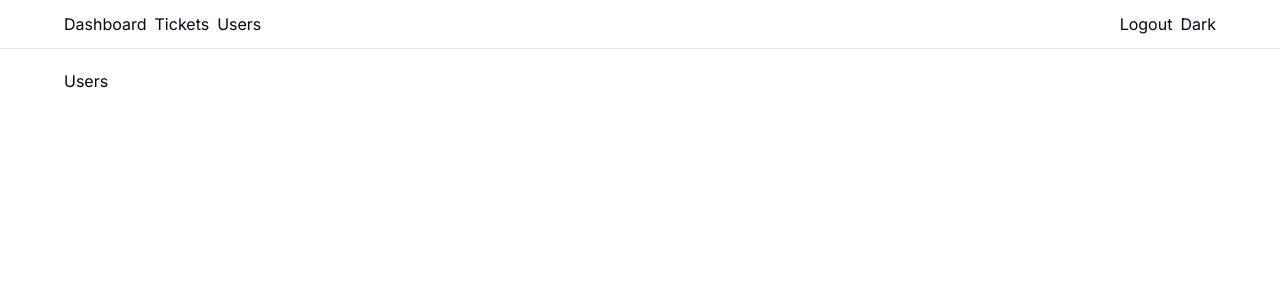
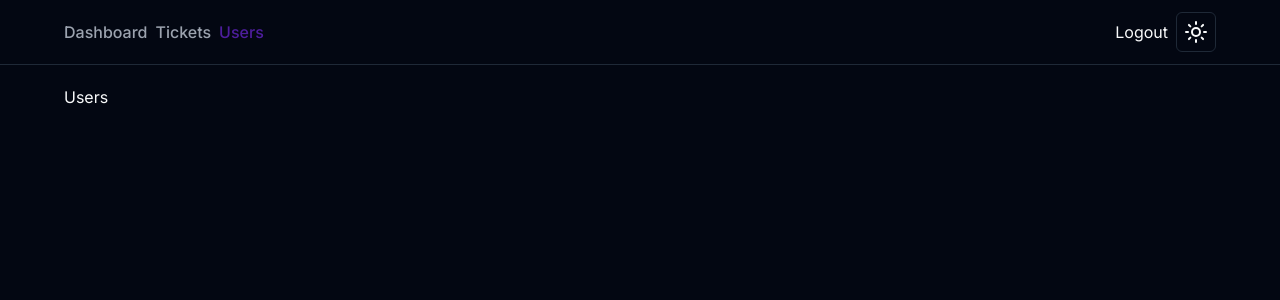
Before and after one commit to mujeebcodes/ticketing-app, a Next.js app: page /users in a window 1280 px wide. Shown: the top 300 px of the page. Built offline with nearby package versions, Linux system fonts and the light colour scheme.

Commit message:
light and dark mode provider done and implemented with toggle

```diff
--- a/app/globals.css
+++ b/app/globals.css
@@ -57,3 +57,9 @@
     @apply bg-background text-foreground;
   }
 }
+
+@layer components {
+  .navbar-link {
+    @apply font-medium text-muted-foreground transition-colors hover:text-primary;
+  }
+}
--- a/app/layout.tsx
+++ b/app/layout.tsx
@@ -2,6 +2,7 @@
 import { Inter } from "next/font/google";
 import "./globals.css";
 import MainNav from "@/components/MainNav";
+import { ThemeProvider } from "@/components/theme-provider";
 
 const inter = Inter({ subsets: ["latin"] });
 
@@ -18,6 +19,12 @@
   return (
     <html lang="en">
       <body className={inter.className}>
+        <ThemeProvider
+          attribute="class"
+          defaultTheme="dark"
+          enableSystem
+          disableTransitionOnChange
+        >
           <nav className="flex flex-col items-center border-b mb-5 px-5 py-3">
             <div className="max-w-6xl w-full">
               <MainNav />
@@ -27,6 +34,7 @@
           <main className="flex flex-col items-center">
             <div className="max-w-6xl w-full">{children}</div>
           </main>
+        </ThemeProvider>
       </body>
     </html>
   );
--- a/components/MainNav.tsx
+++ b/components/MainNav.tsx
@@ -1,17 +1,15 @@
 import Link from "next/link";
+import ToggleMode from "./ToggleMode";
+import MainNavLinks from "./MainNavLinks";
 
 const MainNav = () => {
   return (
     <div className="flex justify-between">
-      <div className="flex items-center gap-2">
-        <Link href="/">Dashboard</Link>
-        <Link href="/tickets">Tickets</Link>
-        <Link href="/users">Users</Link>
-      </div>
+      <MainNavLinks />
 
       <div className="flex items-center gap-2">
         <Link href="/">Logout</Link>
-        <Link href="/">Dark</Link>
+        <ToggleMode />
       </div>
     </div>
   );
--- /dev/null
+++ b/components/MainNavLinks.tsx
@@ -0,0 +1,30 @@
+"use client";
+import Link from "next/link";
+import { usePathname } from "next/navigation";
+
+const MainNavLinks = () => {
+  const links = [
+    { label: "Dashboard", href: "/" },
+    { label: "Tickets", href: "/tickets" },
+    { label: "Users", href: "/users" },
+  ];
+
+  const currentPath = usePathname();
+  return (
+    <div className="flex items-center gap-2">
+      {links.map((link) => (
+        <Link
+          key={link.label}
+          href={link.href}
+          className={`navbar-link ${
+            currentPath == link.href &&
+            "cursor-default text-primary/70 hover:text-primary/60"
+          }`}
+        >
+          {link.label}
+        </Link>
+      ))}
+    </div>
+  );
+};
+export default MainNavLinks;
--- /dev/null
+++ b/components/ToggleMode.tsx
@@ -0,0 +1,36 @@
+"use client";
+
+import { useTheme } from "next-themes";
+import { useEffect, useState } from "react";
+import { Button } from "./ui/button";
+import { Moon, Sun } from "lucide-react";
+
+const ToggleMode = () => {
+  const { theme, setTheme } = useTheme();
+  const [isMounted, setIsMounted] = useState(false);
+
+  useEffect(() => {
+    setIsMounted(true);
+  }, []);
+
+  if (!isMounted) {
+    return <Button variant="outline" size="icon" disabled={true}></Button>;
+  }
+
+  const dark = theme === "dark";
+
+  return (
+    <Button
+      variant="outline"
+      size="icon"
+      onClick={() => setTheme(`${dark ? "light" : "dark"}`)}
+    >
+      {dark ? (
+        <Sun className="hover:cursor-pointer hover:text-primary" />
+      ) : (
+        <Moon className="hover:cursor-pointer hover:text-primary" />
+      )}
+    </Button>
+  );
+};
+export default ToggleMode;
--- /dev/null
+++ b/components/theme-provider.tsx
@@ -0,0 +1,9 @@
+"use client";
+
+import * as React from "react";
+import { ThemeProvider as NextThemesProvider } from "next-themes";
+import { type ThemeProviderProps } from "next-themes/dist/types";
+
+export function ThemeProvider({ children, ...props }: ThemeProviderProps) {
+  return <NextThemesProvider {...props}>{children}</NextThemesProvider>;
+}
--- /dev/null
+++ b/components/ui/button.tsx
@@ -0,0 +1,56 @@
+import * as React from "react"
+import { Slot } from "@radix-ui/react-slot"
+import { cva, type VariantProps } from "class-variance-authority"
+
+import { cn } from "@/lib/utils"
+
+const buttonVariants = cva(
+  "inline-flex items-center justify-center whitespace-nowrap rounded-md text-sm font-medium ring-offset-background transition-colors focus-visible:outline-none focus-visible:ring-2 focus-visible:ring-ring focus-visible:ring-offset-2 disabled:pointer-events-none disabled:opacity-50",
+  {
+    variants: {
+      variant: {
+        default: "bg-primary text-primary-foreground hover:bg-primary/90",
+        destructive:
+          "bg-destructive text-destructive-foreground hover:bg-destructive/90",
+        outline:
+          "border border-input bg-background hover:bg-accent hover:text-accent-foreground",
+        secondary:
+          "bg-secondary text-secondary-foreground hover:bg-secondary/80",
+        ghost: "hover:bg-accent hover:text-accent-foreground",
+        link: "text-primary underline-offset-4 hover:underline",
+      },
+      size: {
+        default: "h-10 px-4 py-2",
+        sm: "h-9 rounded-md px-3",
+        lg: "h-11 rounded-md px-8",
+        icon: "h-10 w-10",
+      },
+    },
+    defaultVariants: {
+      variant: "default",
+      size: "default",
+    },
+  }
+)
+
+export interface ButtonProps
+  extends React.ButtonHTMLAttributes<HTMLButtonElement>,
+    VariantProps<typeof buttonVariants> {
+  asChild?: boolean
+}
+
+const Button = React.forwardRef<HTMLButtonElement, ButtonProps>(
+  ({ className, variant, size, asChild = false, ...props }, ref) => {
+    const Comp = asChild ? Slot : "button"
+    return (
+      <Comp
+        className={cn(buttonVariants({ variant, size, className }))}
+        ref={ref}
+        {...props}
+      />
+    )
+  }
+)
+Button.displayName = "Button"
+
+export { Button, buttonVariants }
--- a/package.json
+++ b/package.json
@@ -9,10 +9,12 @@
     "lint": "next lint"
   },
   "dependencies": {
+    "@radix-ui/react-slot": "^1.0.2",
     "class-variance-authority": "^0.7.0",
     "clsx": "^2.1.1",
     "lucide-react": "^0.381.0",
     "next": "14.2.3",
+    "next-themes": "^0.3.0",
     "react": "^18",
     "react-dom": "^18",
     "tailwind-merge": "^2.3.0",
```
Also changed, not shown: 1 other file (tests, documents, lock files or other folders). Lines whose indentation alone changed are shown as unchanged.
